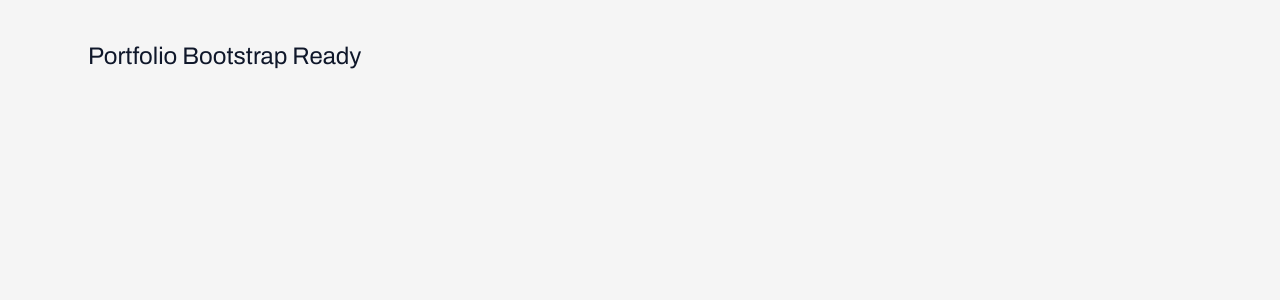
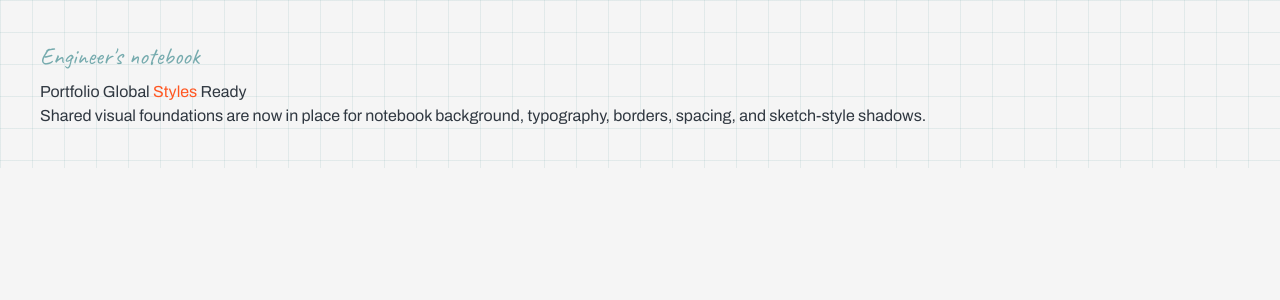
Before and after one commit to SATABDA0207/SatabdaPortfolio, a React (Vite) app: page / in a window 1280 px wide. Shown: the top 300 px of the page. Built offline with nearby package versions, Linux system fonts and the light colour scheme.

Commit message:
Run task 002 with 5.3 codex

```diff
--- a/src/App.tsx
+++ b/src/App.tsx
@@ -1,8 +1,17 @@
 function App() {
   return (
     <main className="min-h-screen">
-      <div className="mx-auto max-w-6xl px-6 py-10">
-        <h1 className="text-2xl font-semibold text-slate-900">Portfolio Bootstrap Ready</h1>
+      <div className="page-shell">
+        <section className="section-block notebook-surface grid-paper-bg p-6 shadow-sketch-md md:p-10">
+          <p className="handwritten text-2xl text-brand-teal">Engineer's notebook</p>
+          <h1 className="section-title mt-2">
+            Portfolio Global <span className="text-brand-orange">Styles</span> Ready
+          </h1>
+          <p className="section-copy text-muted">
+            Shared visual foundations are now in place for notebook background, typography, borders,
+            spacing, and sketch-style shadows.
+          </p>
+        </section>
       </div>
     </main>
   )
--- a/src/styles/globals.css
+++ b/src/styles/globals.css
@@ -27,6 +27,18 @@
     -apple-system,
     Segoe UI,
     sans-serif;
+}
+
+*,
+*::before,
+*::after {
+  box-sizing: border-box;
+}
+
+html,
+body,
+#root {
+  min-height: 100%;
 }
 
 body {
```
Also changed, not shown: 1 other file (tests, documents, lock files or other folders).
